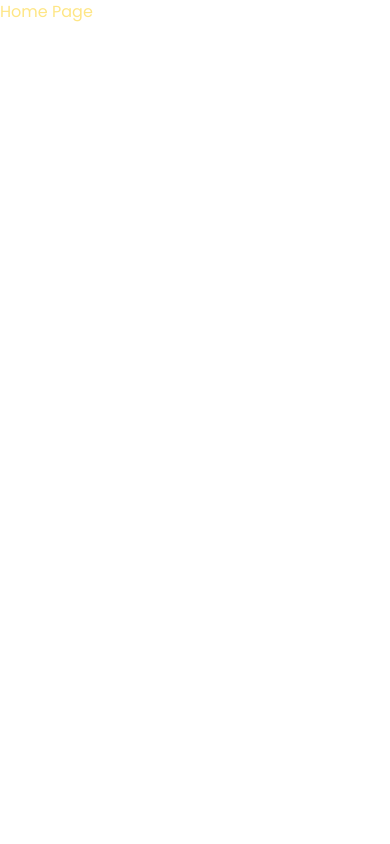
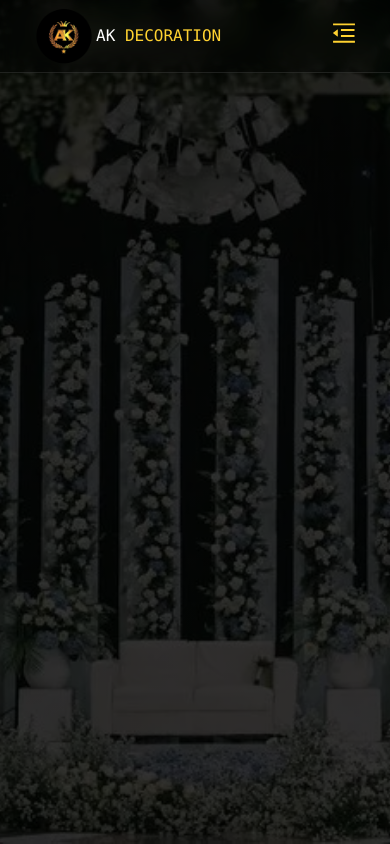
Before and after one commit to sajin-cl/AK-Decoration-React-Vite-TailwindCSS, a React (Vite) app in the folder client/: page / in a window 390 px wide. Built offline with nearby package versions, Linux system fonts and the light colour scheme.

Commit message:
navbar done

```diff
--- a/client/package.json
+++ b/client/package.json
@@ -14,6 +14,7 @@
     "framer-motion": "^12.38.0",
     "react": "^19.2.4",
     "react-dom": "^19.2.4",
+    "react-icons": "^5.6.0",
     "react-router-dom": "^7.13.2",
     "tailwindcss": "^4.2.2"
   },
--- a/client/src/App.jsx
+++ b/client/src/App.jsx
@@ -1,11 +1,33 @@
 import { Outlet } from "react-router-dom";
+import Navbar from "@/components/Navbar";
 
 function App() {
 
+  /* NavLinks */
+  const NAV_LINKS = [
+    { id: 1, name: "Home", href: "/" },
+    {
+      id: 2,
+      name: "Services",
+      children: [
+        { id: 21, name: "Wedding Decoration", href: "#" },
+        { id: 22, name: "Floral Decoration", href: "#" },
+        { id: 23, name: "Stage Decoration", href: "#" },
+      ],
+    },
+    { id: 3, name: "Gallery", href: "#" },
+    { id: 4, name: "About", href: "#" },
+    { id: 5, name: "Contact", href: "#" },
+  ];
+
+
   return (
-    <>
+    <section className="min-h-screen pt-20">
+      <nav className="text-white px-8 py-1 fixed left-0 right-0 top-0 z-50 bg-black/30 backdrop-blur-md border-b border-white/10">
+        <Navbar navLinks={NAV_LINKS} />
+      </nav>
       <Outlet />
-    </>
+    </section>
   )
 };
 
--- /dev/null
+++ b/client/src/components/Navbar.jsx
@@ -0,0 +1,136 @@
+import { useState } from "react";
+import { Link, NavLink } from "react-router-dom";
+import { AiOutlineMenuFold } from "react-icons/ai";
+import { GiLotusFlower } from "react-icons/gi";
+
+function Navbar({ navLinks }) {
+  const [openDropdown, setOpenDropdown] = useState(null);
+  const [mobileOpen, setMobileOpen] = useState(false);
+
+  return (
+    <>
+      <div className="flex items-center justify-between">
+
+        {/* LOGO */}
+        <div className="flex items-center">
+          <img src="/logo.png" alt="logo" className="w-16" />
+          <span className="inline-block font-mono">AK
+           <span className="text-amber-300"> DECORATION</span>
+          </span>
+        </div>
+
+        {/* DESKTOP MENU */}
+        <div className="hidden md:flex items-center gap-10">
+          {navLinks.map((link) => (
+            <div
+              key={link.id}
+              className="relative"
+              onMouseEnter={() => setOpenDropdown(link.id)}
+              onMouseLeave={() => setOpenDropdown(null)}
+            >
+
+              {/*DESKTOP MAIN LINK */}
+              <NavLink
+                to={link.href || "#"}
+                className={({ isActive }) =>
+                  `flex items-center gap-1 hover:text-amber-300 text-sm transition ${isActive ? "text-white" : "text-amber-300"
+                  }`
+                }
+              >
+                {link?.name}
+                {link?.children && <span>▾</span>}
+              </NavLink>
+
+              {/* DROPDOWN */}
+              {link?.children && (
+                <>
+                  <div
+                    className={`absolute left-0 top-10 mt-1 w-48 bg-white text-black  transition-all duration-200 ${openDropdown === link.id
+                      ? "opacity-100 translate-y-0 visible"
+                      : "opacity-0 -translate-y-2 invisible"
+                      }`}
+                  >
+                    {link.children.map((child) => (
+                      <Link
+                        key={child.id}
+                        to={child.href}
+                        className="block px-5 py-3 hover:bg-amber-100 text-sm"
+                      >
+                        {child.name}
+                      </Link>
+                    ))}
+                  </div>
+                </>
+              )}
+            </div>
+          ))}
+        </div>
+
+        {/* MOBILE BUTTON */}
+        <div className="md:hidden">
+          <button
+            onClick={() => setMobileOpen(!mobileOpen)}
+            className="cursor-pointer"
+          >
+            {mobileOpen ? (
+              <GiLotusFlower size={28} className="text-amber-300" />
+            ) : (
+              <AiOutlineMenuFold size={28} className="text-amber-300" />
+            )}
+
+          </button>
+        </div>
+      </div>
+
+      {/* MOBILE MENU */}
+      <div
+        className={`md:hidden overflow-hidden transition-all duration-300 ${mobileOpen ? "max-h-[500px] mt-4" : "max-h-0"
+          }`}
+      >
+        {navLinks.map((link) => (
+          <div key={link.id} className="py-2">
+
+            {/* MAIN */}
+            <button
+              className="w-full flex justify-between items-center py-2 text-sm"
+              onClick={() =>
+                link.children
+                  ? setOpenDropdown(
+                    openDropdown === link.id ? null : link.id
+                  )
+                  : setMobileOpen(false)
+              }
+            >
+              <span className="hover:text-amber-300 cursor-pointer">{link.name}</span>
+              {link.children && <span>▾</span>}
+            </button>
+
+            {/* DROPDOWN (accordion) */}
+            {link.children && (
+              <div
+                className={`overflow-hidden transition-all duration-300 ${openDropdown === link.id ? "max-h-40" : "max-h-0"
+                  }`}
+              >
+                {link.children.map((child) => (
+                  <Link
+                    key={child.id}
+                    to={child.href}
+                    className="block pl-4 py-2 text-gray-300 hover:text-white text-sm"
+                    onClick={() => {
+                      setMobileOpen(false);
+                      setOpenDropdown(null);
+                    }}
+                  >
+                    {child.name}
+                  </Link>
+                ))}
+              </div>
+            )}
+          </div>
+        ))}
+      </div>
+    </>
+  );
+}
+
+export default Navbar;
--- a/client/src/pages/Home.jsx
+++ b/client/src/pages/Home.jsx
@@ -1,7 +1,7 @@
 function Home() {
   return (
     <>
-      <h1 className="text-amber-200">Home Page</h1>
+
     </>
   )
 };
--- a/client/src/styles/global.css
+++ b/client/src/styles/global.css
@@ -14,7 +14,12 @@
   body {
     scrollbar-width: none;
     -ms-overflow-style: none;
-
+    background-image: linear-gradient(rgba(0, 0, 0, 0.8), rgba(0, 0, 0, 0.8)), url('/Background-image.webp');
+    background-repeat: no-repeat;
+    background-size: cover;
+    background-position: center;
+    background-attachment: fixed;
+    min-height: 100dvh;
   }
 
   html::-webkit-scrollbar,
```
Also changed, not shown: client/public/Background-image.webp (added), 1 other file (tests, documents, lock files or other folders).
